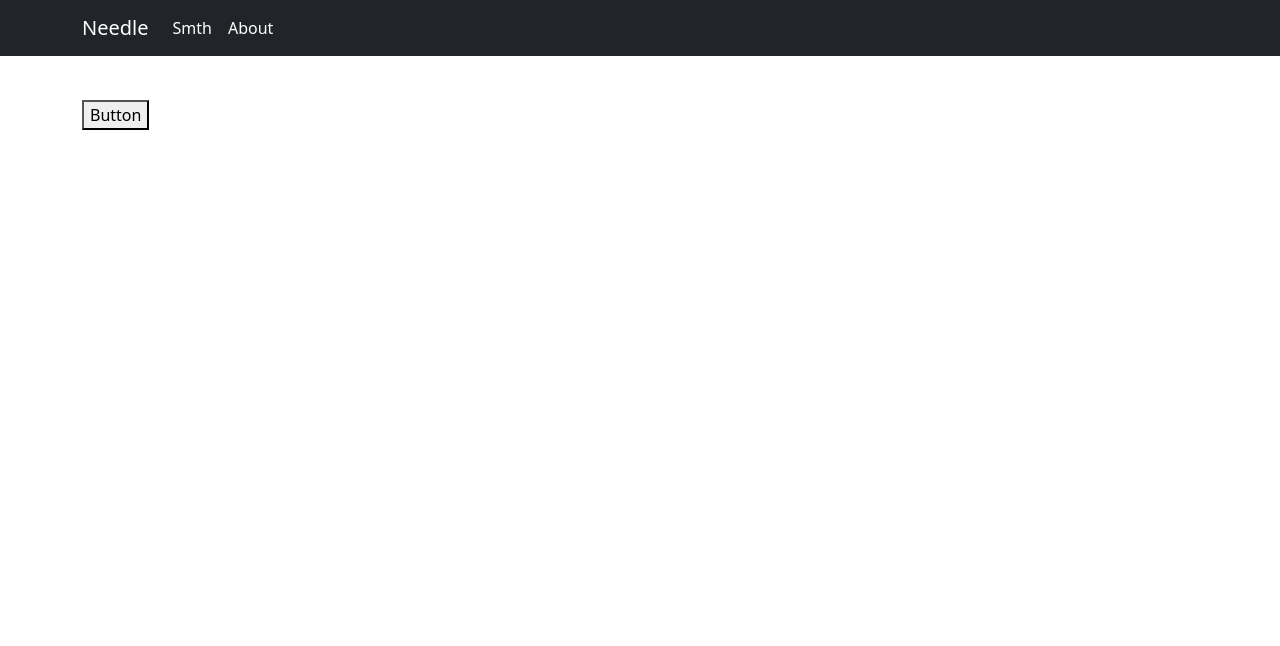
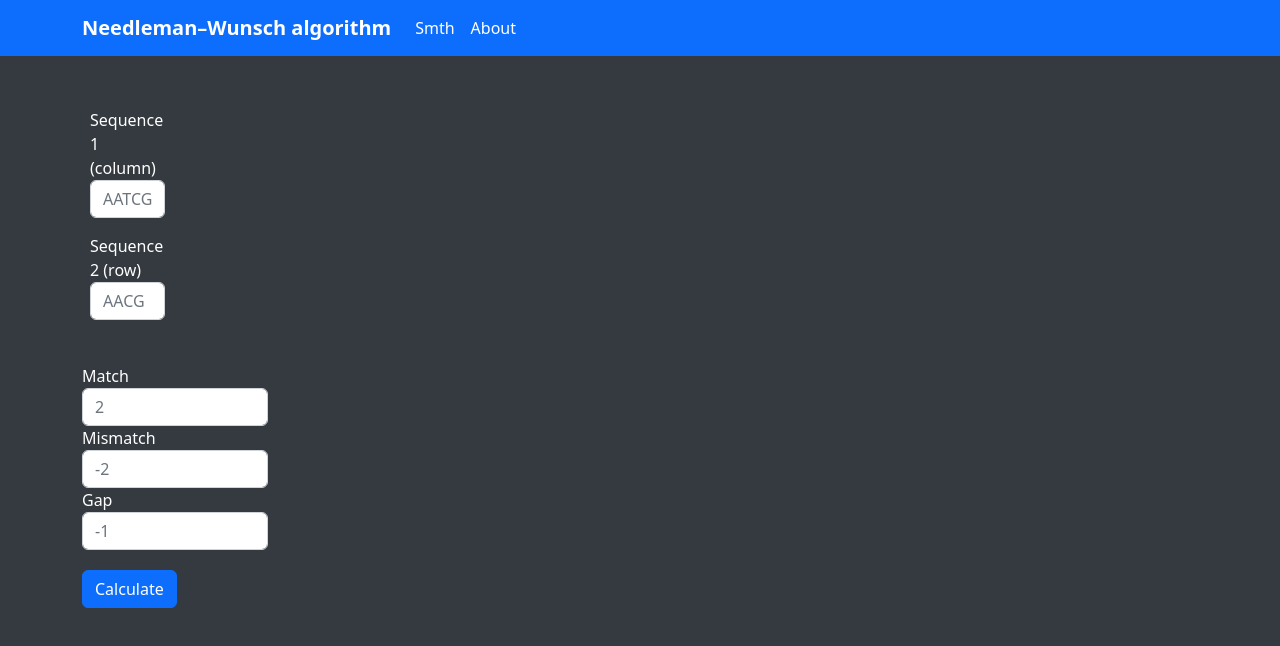
Before and after one commit to ksavav/Needleman-Wunsch-algorithm, an Angular app in the folder client/: page / in a window 1280 px wide. Shown: the top 646 px of the page. Built offline with nearby package versions, Linux system fonts and the light colour scheme.

Commit message:
added form, bootstrap

```diff
--- a/client/src/app/app.component.css
+++ b/client/src/app/app.component.css
@@ -0,0 +1,4 @@
+#back {
+    margin-top: 100px;
+
+}
--- a/client/src/app/app.component.html
+++ b/client/src/app/app.component.html
@@ -1,4 +1,4 @@
-<div class="container" style="margin-top: 100px;">
+<div class="container" id="back">
   <app-nav></app-nav>
-  <app-data></app-data>
+  <app-form></app-form>
 </div>
--- a/client/src/app/components/data/data.component.html
+++ b/client/src/app/components/data/data.component.html
@@ -1,4 +1,3 @@
 <div>
-
     <button (click)="sendData()">Button</button>
 </div>
--- /dev/null
+++ b/client/src/app/components/form/form.component.css
@@ -0,0 +1,18 @@
+.form-row {
+    margin-bottom: 20px;
+  }
+
+form {
+    background-color: #343a40;
+}
+
+.form-group-wrapper {
+    display: flex;
+    margin-bottom:16px;
+  }
+
+.form-group-wrapper .form-group{
+  flex-grow: 1;
+  flex-basis: 50%;
+  padding: 8px;
+}
--- /dev/null
+++ b/client/src/app/components/form/form.component.html
@@ -0,0 +1,32 @@
+<form [formGroup]="form" (ngSubmit)="onSubmit()">
+    <div class="form-group-wrapper">
+
+    <div class="form-row">
+      <div class="form-group col-md-4">
+        <label for="seq1">Sequence 1 (column)</label>
+        <input type="text" placeholder="AATCG" class="form-control" id="seq1" formControlName="seq1">
+      </div>
+      <div class="form-group col-md-4">
+        <label for="seq2">Sequence 2 (row)</label>
+        <input type="text" placeholder="AACG" class="form-control" id="seq2" formControlName="seq2">
+      </div>
+    </div>
+    </div>
+
+    <div class="form-row">
+      <div class="form-group col-md-2">
+        <label for="match">Match</label>
+        <input type="number" placeholder="2" class="form-control" id="match" formControlName="match">
+      </div>
+      <div class="form-group col-md-2">
+        <label for="mismatch">Mismatch</label>
+        <input type="number" placeholder="-2" class="form-control" id="mismatch" formControlName="mismatch">
+      </div>
+      <div class="form-group col-md-2">
+        <label for="gap">Gap</label>
+        <input type="number" placeholder="-1" class="form-control" id="gap" formControlName="gap">
+      </div>
+    </div>
+
+    <button type="submit" class="btn btn-primary">Calculate</button>
+  </form>
--- /dev/null
+++ b/client/src/app/components/form/form.component.ts
@@ -0,0 +1,28 @@
+import { Component } from '@angular/core';
+import { FormBuilder, FormGroup, Validators } from '@angular/forms';
+
+@Component({
+  selector: 'app-form',
+  templateUrl: './form.component.html',
+  styleUrls: ['./form.component.css']
+})
+export class FormComponent {
+
+  form: FormGroup | any
+
+  constructor(private fb: FormBuilder) { }
+
+  ngOnInit(): void {
+    this.form = this.fb.group({
+      seq1: ['', Validators.required],
+      seq2: ['', Validators.required],
+      match: [null, Validators.required],
+      mismatch: [null, Validators.required],
+      gap: [null, Validators.required],
+    });
+  }
+
+  onSubmit() {
+    console.log(this.form?.value);
+  }
+}
--- a/client/src/app/components/nav/nav.component.html
+++ b/client/src/app/components/nav/nav.component.html
@@ -1,6 +1,6 @@
-<nav class="navbar navbar-expand-md navbar-dark fixed-top bg-dark">
+<nav class="navbar navbar-expand-md navbar-dark fixed-top bg-primary">
     <div class="container">
-      <a class="navbar-brand" routerLink="/" routerLinkActive="active">Needle</a>
+      <a class="navbar-brand" routerLink="/" routerLinkActive="active"><strong>Needleman–Wunsch algorithm</strong></a>
         <ul class="navbar-nav me-auto mb-2 mb-md-0">
             <li class="nav-item">
               <a class="nav-link" routerLink="" routerLinkActive="active">Smth</a>
--- a/client/src/styles.css
+++ b/client/src/styles.css
@@ -1 +1,6 @@
 /* You can add global styles to this file, and also import other style files */
+
+html, body {
+    background-color: #343a40;
+    color: #FFFFFF;
+}
```
Also changed, not shown: client/src/app/app.module.ts (+6 -2 lines), 1 other file (tests, documents, lock files or other folders).
